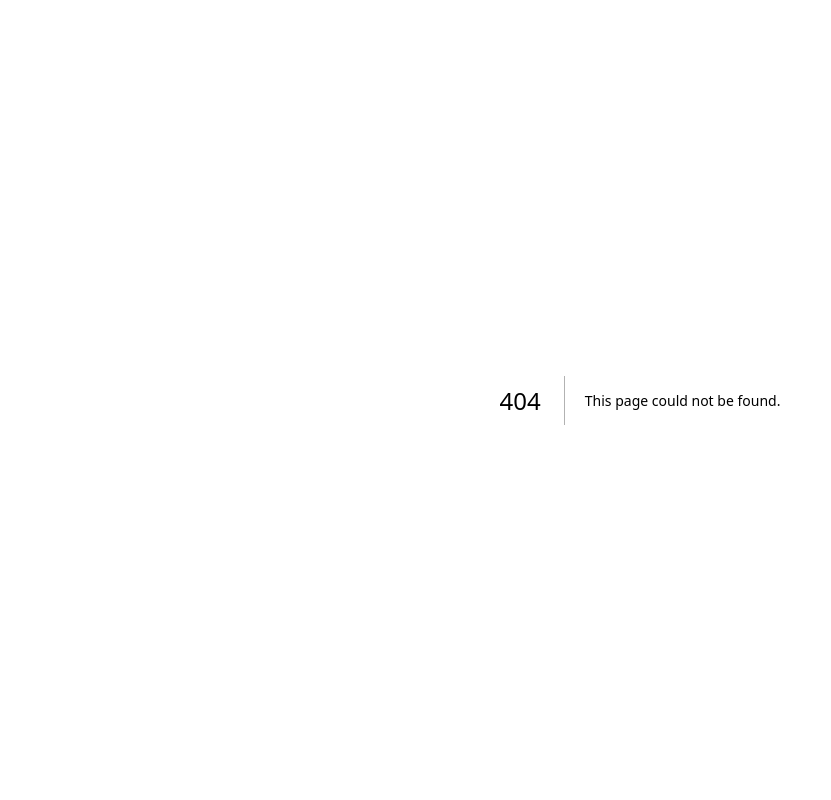
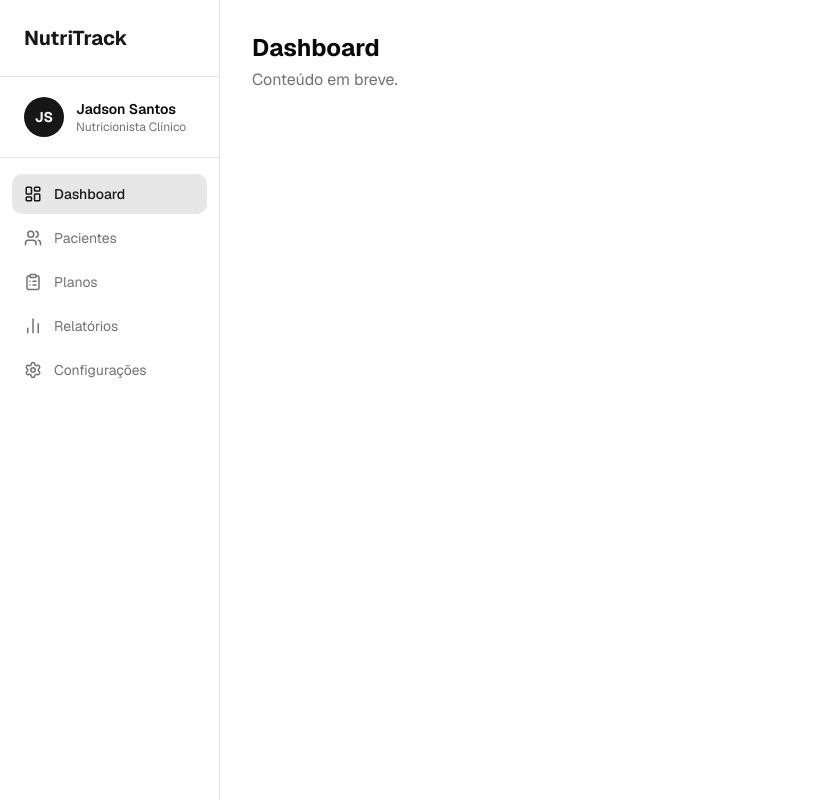
Before and after one commit to jadsonsantos/nutritrack, a Next.js app: page /dashboard in a window 1280 px wide. Before the commit this address had no page. Shown: the whole page, without its empty margins (0-831 px from the left). Built offline with nearby package versions, Linux system fonts and the light colour scheme.

Commit message:
feat: add layout and sidebar components for nutricionista section, including dashboard page

```diff
--- /dev/null
+++ b/app/(nutricionista)/dashboard/page.tsx
@@ -0,0 +1,8 @@
+export default function DashboardPage() {
+  return (
+    <div className="p-8">
+      <h1 className="text-2xl font-bold text-foreground">Dashboard</h1>
+      <p className="text-muted-foreground mt-1">Conteúdo em breve.</p>
+    </div>
+  )
+}
--- /dev/null
+++ b/app/(nutricionista)/layout.tsx
@@ -0,0 +1,14 @@
+import { SidebarNutricionista } from '@/components/nutricionista/Sidebar'
+
+export default function LayoutNutricionista({
+  children,
+}: {
+  children: React.ReactNode
+}) {
+  return (
+    <div className="flex min-h-screen bg-background">
+      <SidebarNutricionista />
+      <main className="flex-1 flex flex-col">{children}</main>
+    </div>
+  )
+}
--- /dev/null
+++ b/components/nutricionista/Sidebar.tsx
@@ -0,0 +1,64 @@
+'use client'
+
+import {
+  BarChart2,
+  ClipboardList,
+  LayoutDashboard,
+  Settings,
+  Users,
+} from 'lucide-react'
+import Link from 'next/link'
+import { usePathname } from 'next/navigation'
+
+const NAV_ITEMS = [
+  { href: '/dashboard', label: 'Dashboard', icon: LayoutDashboard },
+  { href: '/pacientes', label: 'Pacientes', icon: Users },
+  { href: '/planos', label: 'Planos', icon: ClipboardList },
+  { href: '/relatorios', label: 'Relatórios', icon: BarChart2 },
+  { href: '/configuracoes', label: 'Configurações', icon: Settings },
+]
+
+export function SidebarNutricionista() {
+  const pathname = usePathname()
+
+  return (
+    <aside className="w-[220px] shrink-0 flex flex-col min-h-screen border-r border-border bg-card">
+      {/* Logo */}
+      <div className="px-6 py-6 border-b border-border">
+        <span className="text-xl font-bold text-primary">NutriTrack</span>
+      </div>
+
+      {/* Perfil */}
+      <div className="px-6 py-5 border-b border-border flex items-center gap-3">
+        <div className="w-10 h-10 rounded-full bg-primary flex items-center justify-center text-primary-foreground text-sm font-bold shrink-0">
+          JS
+        </div>
+        <div>
+          <p className="text-sm font-semibold text-foreground">Jadson Santos</p>
+          <p className="text-xs text-muted-foreground">Nutricionista Clínico</p>
+        </div>
+      </div>
+
+      {/* Navegação */}
+      <nav className="flex-1 px-3 py-4 space-y-1">
+        {NAV_ITEMS.map(({ href, label, icon: Icon }) => {
+          const active = pathname === href || pathname.startsWith(href + '/')
+          return (
+            <Link
+              key={href}
+              href={href}
+              className={`flex items-center gap-3 px-3 py-2.5 rounded-lg text-sm transition-colors ${
+                active
+                  ? 'bg-primary/10 text-primary font-medium'
+                  : 'text-muted-foreground hover:bg-muted hover:text-foreground'
+              }`}
+            >
+              <Icon size={18} />
+              {label}
+            </Link>
+          )
+        })}
+      </nav>
+    </aside>
+  )
+}
```
